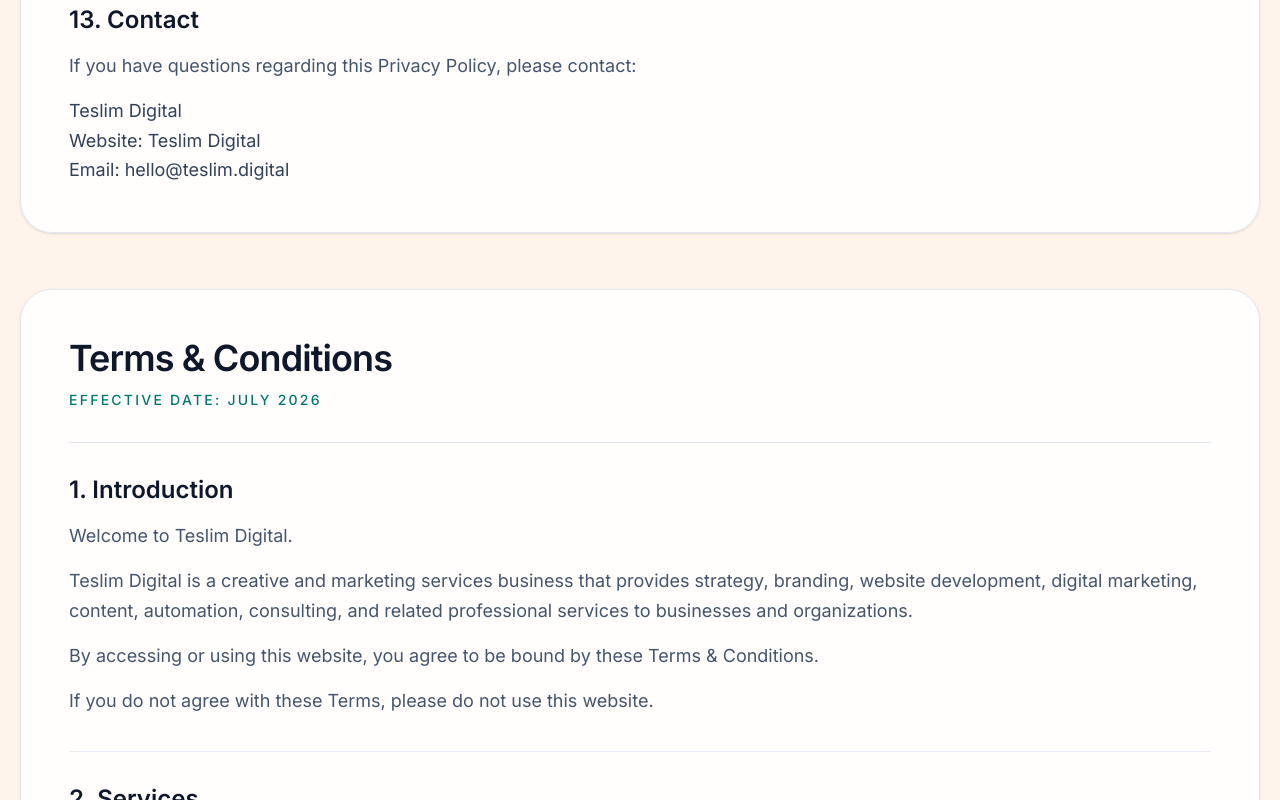
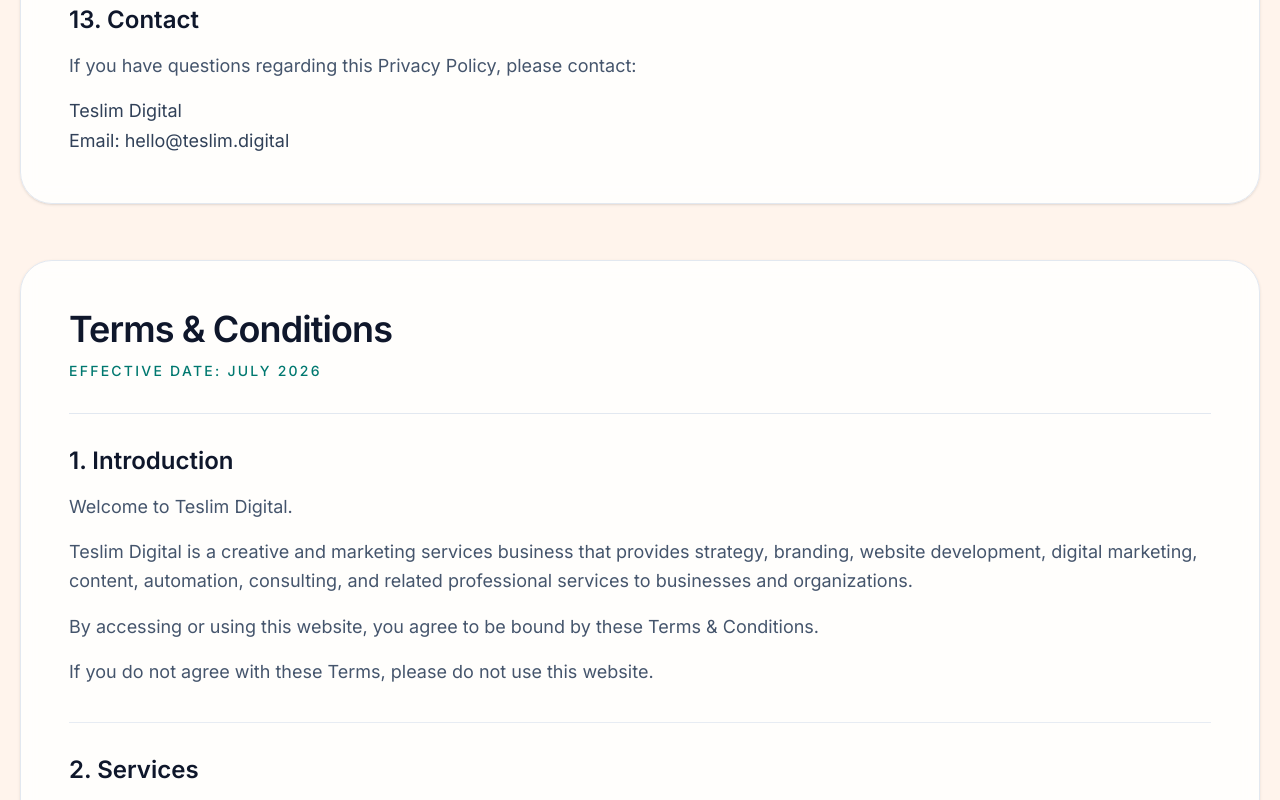
Before and after one commit to 0xTes/Tes-portfolio-site, a React (Vite) app: page /legal in a window 1280 px wide. Shown: the part 4680-5480 px from the top of the page. Built offline with nearby package versions, Linux system fonts and the light colour scheme; no server answers.

Commit message:
feat: implement Teslim Digital brand legal framework

```diff
--- a/src/pages/Legal.jsx
+++ b/src/pages/Legal.jsx
@@ -99,7 +99,7 @@
     title: "13. Contact",
     content: [
       { type: "paragraph", text: "If you have questions regarding this Privacy Policy, please contact:" },
-      { type: "contact", items: ["Teslim Digital", "Website: Teslim Digital", "Email: hello@teslim.digital"] },
+      { type: "contact", items: ["Teslim Digital", "Email: hello@teslim.digital"] },
     ],
   },
 ];
@@ -214,7 +214,7 @@
     title: "15. Contact Information",
     content: [
       { type: "paragraph", text: "Questions regarding these Terms may be directed to:" },
-      { type: "contact", items: ["Teslim Digital", "Website: Teslim Digital", "Email: [hello@teslim.digital]"] },
+      { type: "contact", items: ["Teslim Digital", "Email: hello@teslim.digital"] },
     ],
   },
 ];
```
